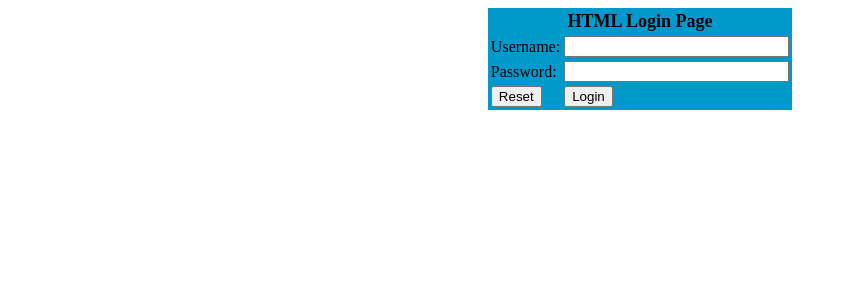
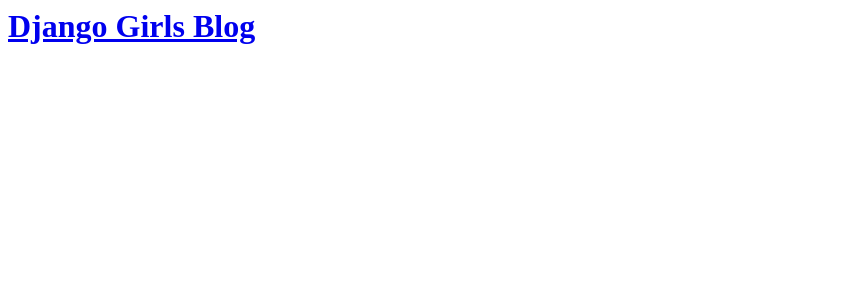
Before and after one commit to Neverwant2/myfirstblog, a Django app: page / in a window 1280 px wide. Shown: the top 300 px of the page, without its empty margins (0-847 px from the left). Run offline with Django 3.2, Linux system fonts and the light colour scheme; data that the repository does not hold is empty.

Commit message:
modified templates to display posts from database

```diff
--- a/blog/templates/blog/post_list.html
+++ b/blog/templates/blog/post_list.html
@@ -1,47 +1,17 @@
 <html>
-<head>
-<title>Login Page</title>
-</head>
-<body>
-<form name="loginForm" method="post" action="login.php">
-<table width="20%" bgcolor="0099CC" align="center">
-
-<tr>
-<td colspan=2><center><font size=4><b>HTML Login Page</b></font></center></td>
-</tr>
-
-<tr>
-<td>Username:</td>
-<td><input type="text" size=25 name="userid"></td>
-</tr>
-
-<tr>
-<td>Password:</td>
-<td><input type="Password" size=25 name="pwd"></td>
-</tr>
-
-<tr>
-<td ><input type="Reset"></td>
-<td><input type="submit" onclick="return check(this.form)" value="Login"></td>
-</tr>
-
-</table>
-</form>
-<script language="javascript">
-function check(form)
-{
-
-if(form.userid.value == "Roseindia" && form.pwd.value == "Roseindia")
-{
-	return true;
-}
-else
-{
-	alert("Error Password or Username")
-	return false;
-}
-}
-</script>
-
-</body>
+    <head>
+        <title>Django Girls blog</title>
+    </head>
+    <body>
+        <div>
+           <h1><a href="/">Django Girls Blog</a></h1>
+        </div>
+        {% for post in posts %}
+        <div>
+           <p>published: {{ post.published_date }}</p>
+           <h2><a href="">{{ post.title }}</a></h2>
+           <p>{{ post.text|linebreaksbr }}</p>
+        </div>
+        {% endfor %}
+    </body>
 </html>
--- a/blog/views.py
+++ b/blog/views.py
@@ -1,6 +1,8 @@
 from django.shortcuts import render
+from django.utils import timezone
+from .models import Post
 
-
-# Create your views here
+# Create your views her
 def post_list(request):
-    return render(request, 'blog/post_list.html', {})
+    posts= Post.objects.filter(published_date__lte=timezone.now()).order_by('published_date')
+    return render(request, 'blog/post_list.html', {'posts': posts})
```
